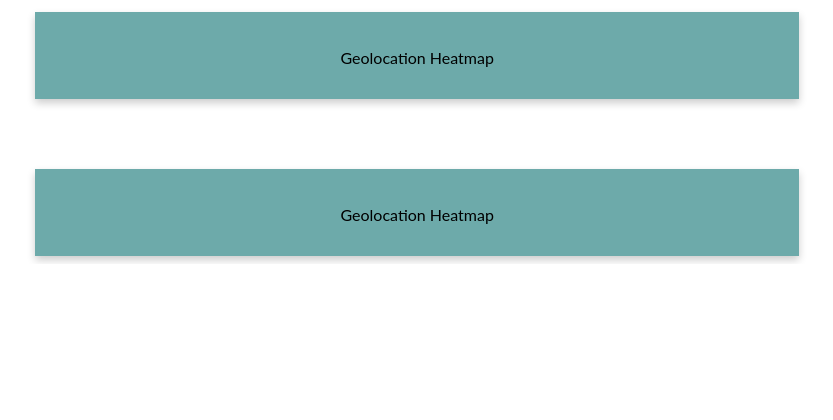
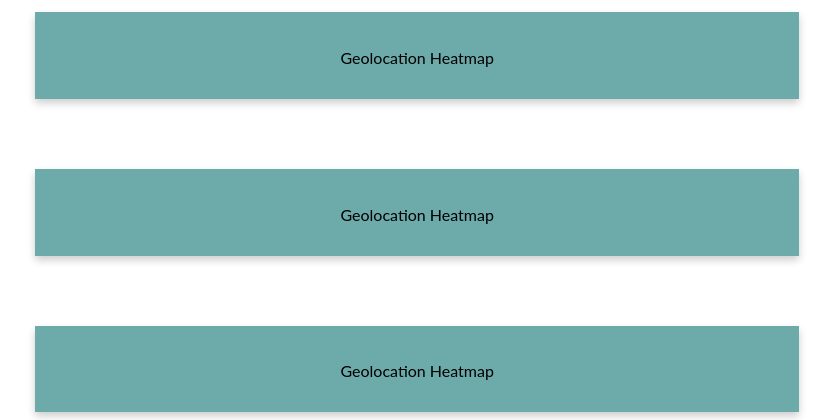
Before and after one commit to harshita19244/twitter-dashboard, a Flask app: template templates/geoheatmap.html in a window 1280 px wide; the page is wider, and only the part inside the window is pictured. Shown: the part 551-971 px from the top of that part, without its empty margins (268-1101 px from the left). Before the commit the page ends 814 px from the top of that part, so only its background shows below. Run offline with Flask 2, Linux system fonts and the light colour scheme; the template is opened without the code that fills it, so the values that code supplies are empty; some libraries are stand-ins or nearby versions.

Commit message:
DB changes

```diff
--- a/geoheatmap.py
+++ b/geoheatmap.py
@@ -11,7 +11,7 @@ import plotly.express as px
 import plotly.tools as tls
 
 
-def create_geoheatmap():
+def create_geoheatmap(data):
 	data = pd.read_csv('countries_of_the_world.csv')
 	geo_df = map()
 	geo_df = country_codes(geo_df)
@@ -19,7 +19,8 @@ def create_geoheatmap():
 	df = pd.merge(left=geo_df, right=data, how='left', left_on='iso2_code', right_on='iso2_code')
 	df.fillna(0, inplace=True)
 	df['Density (per sq. mi.)'] = round(df['Population']/df['Area (sq. mi.)'], 2)
-	cols = ['Population', 'Area (sq. mi.)', 'GDP ($ per capita)', 'Density (per sq. mi.)']
+	# data.rename(columns = {'Population', 'Area (sq. mi.)', 'GDP ($ per capita)', 'Density (per sq. mi.)'}, inplace = True)
+	cols = ['Population', 'Area (sq. mi.)', 'GDP ($ per capita)', 'Density (per sq. mi.)', 'Population']
 	gjsons = create_maps(df, cols)
 	urls = generate_urls(4)
 	return gjsons, urls, cols
@@ -58,6 +59,7 @@ def create_maps(df, cols):
                geojson=df.geometry,
                locations=df.index,
                color=col,
+               # hover_data=["Bergeron", "Coderre", "Joly"],
                projection="mercator"
         )
 		plotly_fig.update_geos(fitbounds="locations", visible=False)
--- a/static/styles/styles.css
+++ b/static/styles/styles.css
@@ -172,7 +172,7 @@ input[type=checkbox]{
 }
 
 .card:hover {
-  transform: translate3D(0,-1px,0) scale(1.15);
+  transform: translate3D(0,-1px,0) scale(1.05);
 }
 
 /* Responsive columns - one column layout (vertical) on small screens */
--- a/templates/geoheatmap.html
+++ b/templates/geoheatmap.html
@@ -38,6 +38,14 @@
                 <p class="content">Geolocation Heatmap</p>
             </div>
         </div>
+        <div class="column" style="float:left; width: 60%; margin-top: 70px; margin-left: 300px;">
+            <div class="card" id="background">
+                <div id='chart4' class='chart4'”></div>
+                <!-- <img src={{ url[3] }} alt="Avatar" class="card-im"> -->
+                <h2>{{ name[3] }}</h2>
+                <p class="content">Geolocation Heatmap</p>
+            </div>
+        </div>
     </div>
     <div id='chart' class='chart'”></div>
 {% endblock %}
--- a/templates/inputtext.html
+++ b/templates/inputtext.html
@@ -11,7 +11,7 @@
         <form method="post" style="min-height: 190px; max-width: 40%;position: relative; float: right; margin-top: 195px">
         <p><h4>Enter text to classify</h4></p>
             <label for="tweet" class="l"><b>Tweet</b></label>
-            <input type="text" placeholder="Enter Tweet" name="Tweet" required>
+            <input type="text" placeholder="Enter Tweet" name="text" required>
             <button type="submit" class="btn">Submit</button>
         </form>
     </div>
```
Also changed, not shown: static/images/img.png (deleted), twitter.db (deleted).
